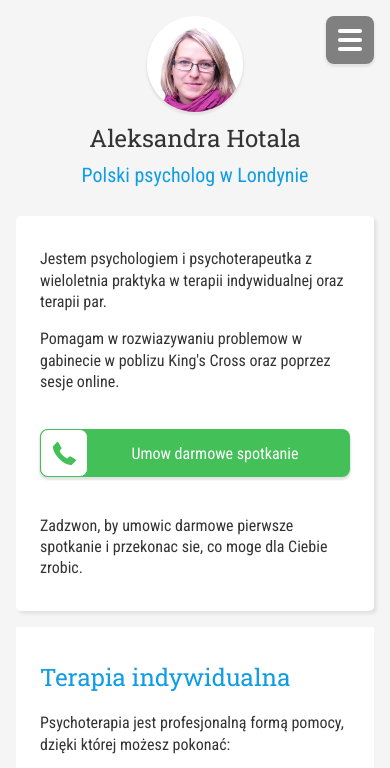
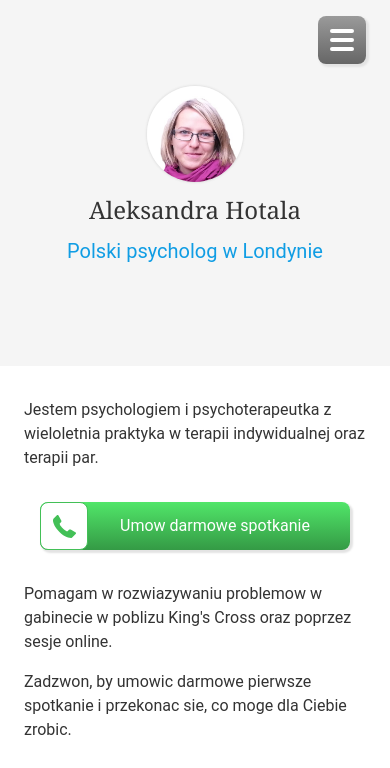
Before and after one commit to ghotala/ola, a website: page public/index.html in a window 390 px wide. Shown: the top 768 px of the page. Drawn offline with Linux system fonts and the light colour scheme.

Commit message:
create 'floating' buttons add custom fonts loader

```diff
--- a/public/index.html
+++ b/public/index.html
@@ -6,41 +6,19 @@
     <meta name="description" content="" />
     <link rel="canonical" href="http://psycholog-londyn.co.uk" />
     <link rel="stylesheet" href="css/main.css" />
-    <link href="https://fonts.googleapis.com/css?family=Roboto+Slab|Roboto+Condensed&amp;subset=latin-ext" rel="stylesheet">
+    <link id="fonts" href="https://fonts.googleapis.com/css?family=Roboto+Slab|Roboto&amp;subset=latin-ext" rel="stylesheet" media="none">
     <link rel="stylesheet" media="(min-width: 550px)" href="css/550px.css" />
     <link rel="stylesheet" media="(min-width: 700px)" href="css/700px.css" />
     <link rel="stylesheet" media="(min-width: 960px)" href="css/960px.css" />
     <meta name="viewport" content="width=device-width, initial-scale=1.0">
 </head>
 <body>
-    <a class="button-wrapper phone-wrapper nohover" href="tel:+447438928601">
-        <div class="button button-round phone-button">
-            <div class="icon-wrapper">
-                <svg viewBox="0 0 578.106 578.106"><use xlink:href="assets/icons.svg#phone"></use></svg>
-            </div>
-            <div class="caption">Darmowe spotkanie</div>
-        </div>
-    </a>
-    <a class="button-wrapper toggle-wrapper">
-        <div class="button button-round menu-toggle">
-            <div class="icon-wrapper">
-                <div class="hamburger-container">
-                    <div class="hamburger">
-                        <div class="bar bar-1"></div>
-                        <div class="bar bar-2"></div>
-                        <div class="bar bar-3"></div>
-                    </div>
-                </div>
-            </div>
-        </div>
-    </a>
-    <section class="intro">
-        <div class="photo"></div>
-        <div class="name">Aleksandra Hotala</div>
-        <h1 class="title">Polski psycholog w Londynie</h1>
-    </section>
-
     <section class="hero">
+        <section class="intro">
+            <div class="photo"></div>
+            <div class="name">Aleksandra Hotala</div>
+            <h1 class="title">Polski psycholog w Londynie</h1>
+        </section>
         <article class="main">
             <div class="nolink">
     <p>
@@ -48,11 +26,7 @@
         <a href="/terapia-indywidualna">terapii indywidualnej</a> oraz
         <a href="/terapia-par-i-malzenstw">terapii par</a>.
     </p>
-    <p>
-        Pomagam w rozwiazywaniu problemow w <a href="/kontakt">gabinecie w poblizu King's Cross</a> oraz poprzez
-        <a href="/sesje-online">sesje online</a>.
-    </p>
-    <a class="button-wrapper phone-wrapper nohover" href="tel:+447438928601">
+    <a class="button button-wrapper phone-wrapper nohover" href="tel:+447438928601">
         <div class="button button-round phone-button">
             <div class="icon-wrapper">
                 <svg viewBox="0 0 578.106 578.106"><use xlink:href="assets/icons.svg#phone"></use></svg>
@@ -61,22 +35,15 @@
         </div>
     </a>
     <p>
+        Pomagam w rozwiazywaniu problemow w <a href="/kontakt">gabinecie w poblizu King's Cross</a> oraz poprzez
+        <a href="/sesje-online">sesje online</a>.
+    </p>
+    <p>
         Zadzwon, by umowic <a href="/ceny-i-terminy">darmowe pierwsze spotkanie</a> i przekonac sie,
         co moge dla Ciebie zrobic.
     </p>
 </div>
         </article>
-        <nav>
-            <ul>
-                <li><a href="/o-mnie"><svg><use xlink:href="assets/icons.svg#graduation"></use></svg>Moje kwalifikacje</a></li>
-                <li><a href="/terapia-indywidualna"><svg><use xlink:href="assets/icons.svg#person"></use></svg>Terapia indywidualna</a></li>
-                <li><a href="/terapia-par-i-malzenstw"><svg><use xlink:href="assets/icons.svg#couple"></use></svg>Terapia par</a></li>
-                <li><a href="/sesje-online"><svg><use xlink:href="assets/icons.svg#skype"></use></svg>Spotkania online</a></li>
-                <li><a href="/ceny-i-terminy"><svg><use xlink:href="assets/icons.svg#calendar"></use></svg>Ceny i terminy</a></li>
-                <li><a href="/kontakt"><svg><use xlink:href="assets/icons.svg#phone"></use></svg>Kontakt</a></li>
-                <li><a href="/"><svg><use xlink:href="assets/icons.svg#home"></use></svg>Strona glowna</a></li>
-            </ul>
-        </nav>
     </section>
 
     <section class="services">
@@ -127,7 +94,7 @@
 </section>
 
     <footer itemscope itemtype="http://schema.org/LocalBusiness">
-        <p itemprop="http://schema.org/name">Aleksandra Hotala - polski psycholog w Londynie</p>
+        <p itemprop="http://schema.org/name">Aleksandra Hotała - polski psycholog w Londynie</p>
         <span class="hidden" itemprop="http://schema.org/description">Darmowe pierwsze spotkanie. Terapia indywidualna i terapia par w gabinecie oraz online.</span>
         <p itemprop="http://schema.org/telephone" content="+447438928601">+44 743 8928 601</p>
         <p itemprop="http://schema.org/address" itemscope itemtype="http://schema.org/PostalAddress">
@@ -139,18 +106,56 @@
             <span class="hidden" itemprop="http://schema.org/addressCountry">GB</span>
         </p>
         <time class="hidden" itemprop="http://schema.org/openingHours" datetime="Mo-Su"></time>
-        <img class="hidden" itemprop="http://schema.org/image" src="assets/aleksandra_hotala.jpg" />
+        <img class="hidden" itemprop="http://schema.org/image" src="assets/aleksandra-hotala.jpg" />
         <span class="hidden" itemprop="http://schema.org/url">http://psycholog-londyn.co.uk</span>
     </footer>
+
+    <nav>
+        <ul>
+            <li><a href="/o-mnie"><svg><use xlink:href="assets/icons.svg#graduation"></use></svg>Moje kwalifikacje</a></li>
+            <li><a href="/terapia-indywidualna"><svg><use xlink:href="assets/icons.svg#person"></use></svg>Terapia indywidualna</a></li>
+            <li><a href="/terapia-par-i-malzenstw"><svg><use xlink:href="assets/icons.svg#couple"></use></svg>Terapia par</a></li>
+            <li><a href="/sesje-online"><svg><use xlink:href="assets/icons.svg#skype"></use></svg>Spotkania online</a></li>
+            <li><a href="/ceny-i-terminy"><svg><use xlink:href="assets/icons.svg#calendar"></use></svg>Ceny i terminy</a></li>
+            <li><a href="/kontakt"><svg><use xlink:href="assets/icons.svg#phone"></use></svg>Kontakt</a></li>
+            <li><a href="/"><svg><use xlink:href="assets/icons.svg#home"></use></svg>Strona glowna</a></li>
+        </ul>
+    </nav>
+    <a class="button button-wrapper phone-wrapper nohover" href="tel:+447438928601">
+        <div class="button button-round phone-button">
+            <div class="icon-wrapper">
+                <svg viewBox="0 0 578.106 578.106"><use xlink:href="assets/icons.svg#phone"></use></svg>
+            </div>
+            <div class="caption">Darmowe spotkanie</div>
+        </div>
+    </a>
+    <a class="button button-wrapper toggle-wrapper">
+        <div class="button button-round menu-toggle">
+            <div class="icon-wrapper">
+                <div class="hamburger-container">
+                    <div class="hamburger">
+                        <div class="bar bar-1"></div>
+                        <div class="bar bar-2"></div>
+                        <div class="bar bar-3"></div>
+                    </div>
+                </div>
+            </div>
+        </div>
+    </a>
+
+    <span class="sans-loader">Zażółć gęślą jaźń</span>
+    <span class="serif-loader">Zażółć gęślą jaźń</span>
 
     <script>
         var ctaHeader = document.querySelector('body > a.phone-wrapper');
         var ctaBody = document.querySelector('.hero a.phone-wrapper');
         var menuToggle = document.querySelector('a.toggle-wrapper');
         var nav = document.querySelector('nav');
+        var fonts = document.querySelector('link#fonts');
+
         function setCtaHeaderVisibility() {
             var rect = ctaBody.getBoundingClientRect();
-            if (rect.bottom <=0 || rect.top >= window.innerHeight) {
+            if (rect.bottom <=16 || rect.top >= window.innerHeight - 16) {
                 ctaHeader.style.opacity = 1;
             }
             else {
@@ -166,11 +171,14 @@
         if (ctaBody && ctaHeader) {
             setCtaHeaderVisibility();
             window.addEventListener('scroll', setCtaHeaderVisibility);
+            window.addEventListener('resize', setCtaHeaderVisibility);
         }
 
         if (menuToggle && nav) {
             menuToggle.addEventListener('click', toggleMenu);
         }
+
+        window.addEventListener('load', function() { document.querySelector('html').classList.add('loaded'); });
     </script>
 </body>
 </html>
--- a/src/scss/main.scss
+++ b/src/scss/main.scss
@@ -1,5 +1,17 @@
 @import 'variables';
 @import 'animations';
+
+.sans-loader {
+  position: fixed;
+  top: -100px;
+  font-family: $font-sans-custom;
+
+}
+.serif-loader {
+  position: fixed;
+  top: -100px;
+  font-family: $font-serif-custom;
+}
 
 .hidden {
   display: none;
@@ -14,7 +26,11 @@ html, body {
 html {
   font-family: $font-sans;
   font-size: $font-size;
-  line-height: 1.33em;
+  line-height: 1.5em;
+}
+
+html.loaded {
+  font-family: $font-sans-custom;
 }
 
 body {
@@ -30,8 +46,9 @@ div, article, ul, .button, footer, nav {
 
 footer {
   font-size: 0.83rem;
-  padding: $spacing-default #{$spacing-default + $spacing-horizontal};
+  padding: $spacing-default $spacing-horizontal;
   background-color: $color-dark-grey;
+  margin-top: $spacing-default;
 }
 
 .button-wrapper {
@@ -44,7 +61,7 @@ footer {
   border-radius: $border-radius;
   display: flex;
   align-items: center;
-  box-shadow: 0 2px 2px 1px $color-dark-grey;
+  box-shadow: 2px 2px 2px 1px $color-dark-grey;
 
   .icon-wrapper {
     height: $button-size;
@@ -58,6 +75,7 @@ footer {
   .caption {
     padding: 0 #{$spacing-default * 1.5} 0 $spacing-default;
     margin: 0 auto;
+    text-align: center;
   }
 }
 
@@ -90,6 +108,7 @@ footer {
 .menu-toggle {
   .icon-wrapper {
     background-color: $color-darker-grey;
+    background: linear-gradient(rgb(154, 154, 154),rgb(102, 102, 102));
   }
 
   .hamburger-container {
@@ -105,7 +124,7 @@ body > .phone-wrapper {
   transition: 0.5s;
   position: fixed;
   top: 0;
-  left: 0;
+  left: 0.5rem;
   z-index: 1;
   opacity: 0;
 }
@@ -113,12 +132,14 @@ body > .phone-wrapper {
 body > .toggle-wrapper {
   position: fixed;
   top: 0;
-  right: 0;
+  right: 0.5rem;
   z-index:10;
 }
 
 .phone-button {
-  background-color: $color-green;
+  background-color: $color-green; // rgb(67,192,87)
+  background: linear-gradient(rgb(74,211,96),rgb(59,173,78));
+  background: linear-gradient(rgb(81,230,105),rgb(52,154,69));
   color: $color-white;
 
   .icon-wrapper {
@@ -134,7 +155,7 @@ body > .toggle-wrapper {
   }
 }
 
-h1, h2, h3, h3 {
+h1, h2, h3, h4 {
   font-family: $font-serif;
   font-weight: normal;
   color: $color-light-blue;
@@ -168,6 +189,10 @@ h4 {
   line-height: 1.125rem;
   color: $color-light-blue;
   text-align: center;
+}
+
+html.loaded .title {
+  font-family: $font-sans-custom;
 }
 
 .intro {
@@ -205,7 +230,7 @@ a {
   background-position: center;
   background-size: cover;
   border-radius: 50%;
-  box-shadow: 0 2px 2px 1px $color-dark-grey;
+  box-shadow: 0 0 2px 1px $color-dark-grey;
 }
 
 nav {
@@ -256,23 +281,23 @@ nav.opened {
 }
 
 .hero {
-  padding: $spacing-default;
+  box-sizing: border-box;
+  padding: 0;
   display: flex;
-  flex-direction: row;
+  flex-direction: column;
+  justify-content: space-evenly;
+  min-height: 100%;
+  margin-bottom: $spacing-default;
 
   .main {
-    flex-grow: 1;
     background-color: $color-white;
-    box-shadow: 3px 3px 3px 0px $color-dark-grey;
-    border-radius: 5px;
-    flex-grow: 1;
   }
 }
 
 .services {
   display: flex;
   flex-direction: column;
-  padding: 0 $spacing-default $spacing-default;
+  padding: 0;
 }
 
 svg#defs {
--- a/src/scss/variables.scss
+++ b/src/scss/variables.scss
@@ -1,5 +1,7 @@
-$font-sans: 'Roboto Condensed', Helvetica, sans-serif;
-$font-serif: 'Roboto Slab', Georgia, serif;
+$font-sans: Helvetica, sans-serif;
+$font-serif: Georgia, serif;
+$font-sans-custom: 'Roboto', Helvetica, sans-serif;
+$font-serif-custom: 'Roboto Slab', Georgia, serif;
 
 $color-white: white;
 $color-black: #333;
```
Also changed, not shown: public/terapia-indywidualna.html (+50 -42 lines), src/html/index/main_content.html (+5 -5 lines), src/html/template.html (+52 -44 lines), public/css/main.css.
